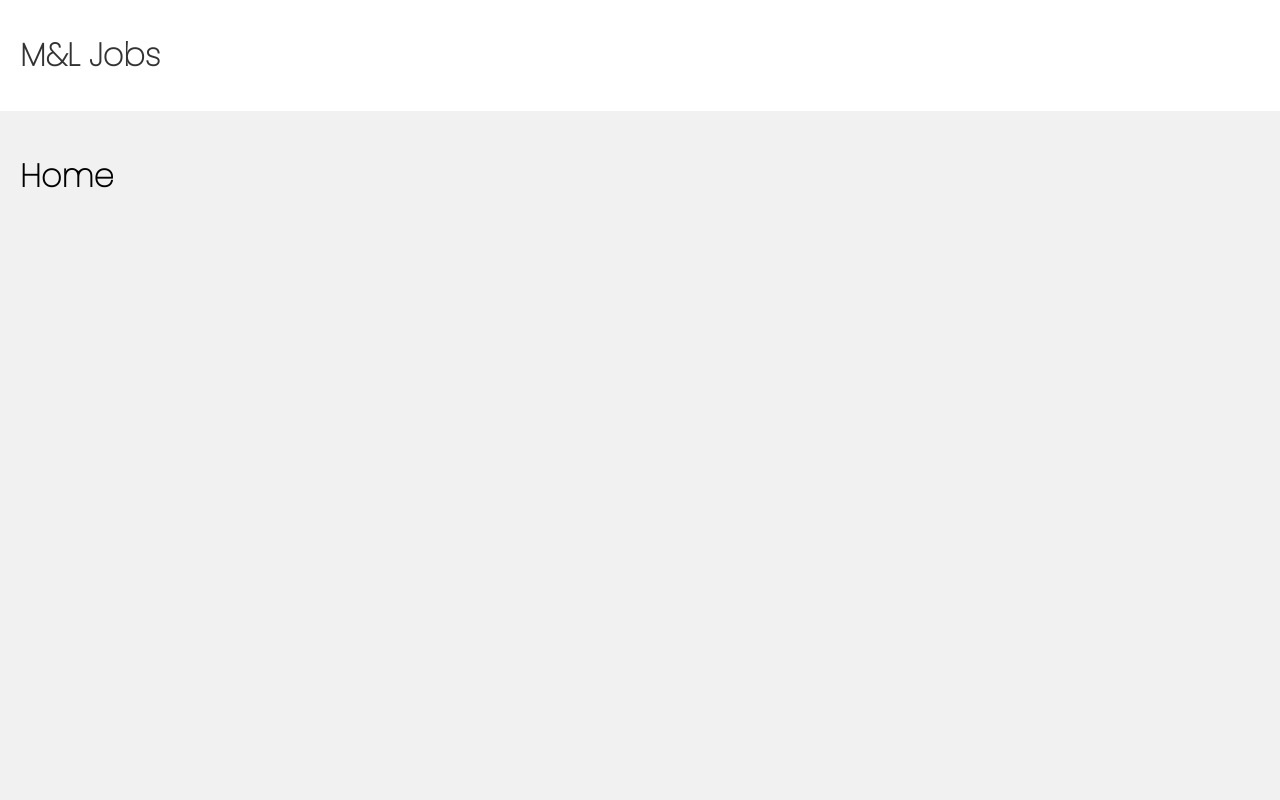
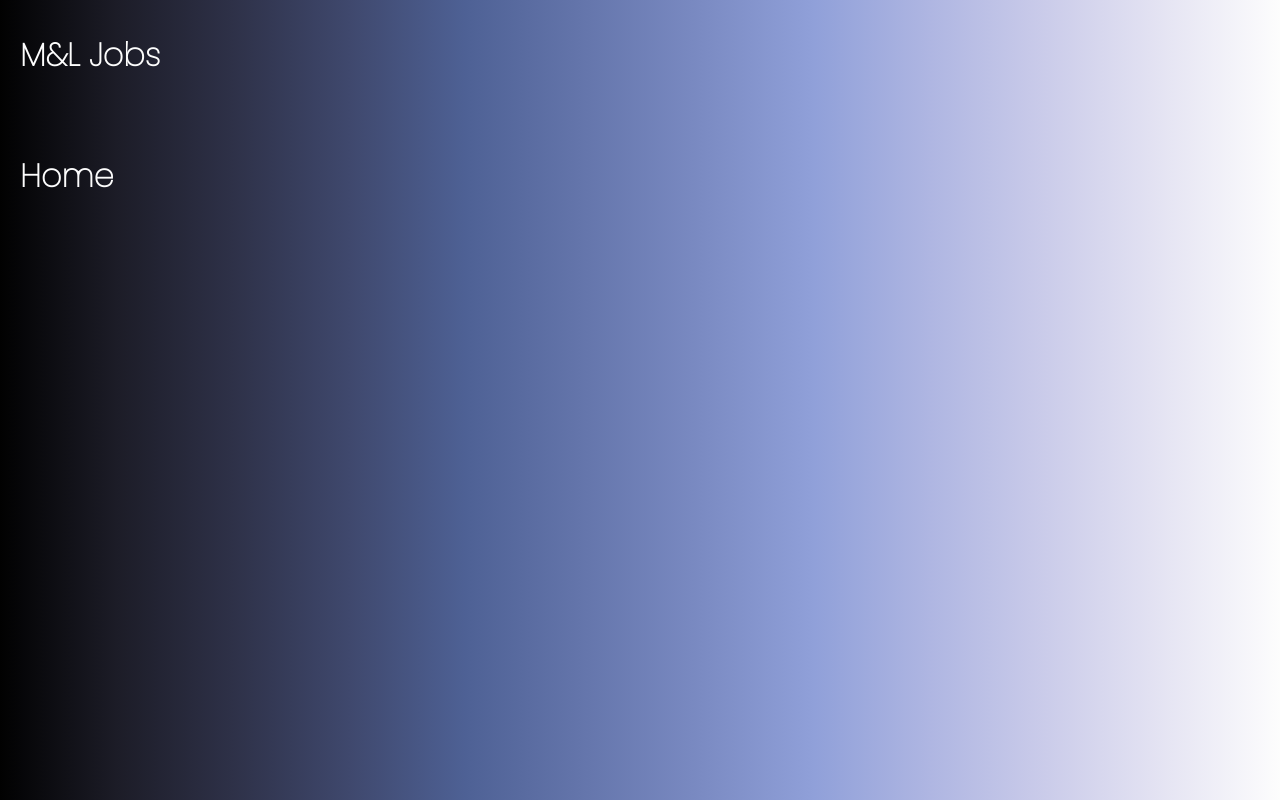
Before and after one commit to Manalbariz/JobBoard, a React (Vite) app in the folder frontend/: page / in a window 1280 px wide. Built offline with nearby package versions, Linux system fonts and the light colour scheme.

Commit message:
CORS err ok, get all jobs in the front end

```diff
--- a/frontend/package.json
+++ b/frontend/package.json
@@ -10,8 +10,10 @@
     "preview": "vite preview"
   },
   "dependencies": {
+    "axios": "^1.5.1",
     "react": "^18.2.0",
     "react-dom": "^18.2.0",
+    "react-helmet": "^6.1.0",
     "react-router-dom": "^6.16.0"
   },
   "devDependencies": {
--- a/frontend/src/App.jsx
+++ b/frontend/src/App.jsx
@@ -1,6 +1,8 @@
 import { BrowserRouter, Routes, Route } from "react-router-dom";
+import { Helmet } from "react-helmet";
 //pages import
 import Home from "./pages/Home";
+import Jobs from "./pages/Jobs";
 //components import
 import NavBar from "./components/NavBar";
 
@@ -8,11 +10,15 @@ function App() {
   return (
     <>
       <div className="App">
+        <Helmet>
+          <style>{`body {background-image: linear-gradient(to left, #fdfdfd, #e5e4f3, #cbccea, #afb6e2, #90a0d9, #7a8ac2, #6475ab, #4e6195, #3f486d, #2e3148, #1c1c27, #010101)}`}</style>
+        </Helmet>
         <BrowserRouter>
           <NavBar />
           <div className="pages">
             <Routes>
               <Route path="/" element={<Home />} />
+              <Route path="/jobs" element={<Jobs />} />
             </Routes>
           </div>
         </BrowserRouter>
--- /dev/null
+++ b/frontend/src/components/JobsDetails.jsx
@@ -0,0 +1,11 @@
+const JobsDetails = ({ job }) => {
+    return (
+        <div className="job-details">
+            <h4>{job.Title}</h4>
+            <p><strong>Déscription du post :</strong> {job.Description}</p>
+
+        </div>
+    )
+}
+
+export default JobsDetails
--- a/frontend/src/index.css
+++ b/frontend/src/index.css
@@ -1,20 +1,22 @@
 /*google font*/
 
-@import url('https://fonts.googleapis.com/css2?family=Poppins:wght@100&display=swap');
+@import url("https://fonts.googleapis.com/css2?family=Poppins:wght@100&display=swap");
 
 /* layout */
 :root {
   --primary: #1aac83;
   --error: #e7195a;
 }
+html, body {
+    width: 100%;
+    height: 100%;
+}
 body {
-    background: #f1f1f1;
   margin: 0;
   font-family: "Poppins";
+  color: #fdfdfd;
 }
-header {
-    background: #fff;
-}
+
 
 header .container {
   max-width: 1400px;
@@ -26,7 +28,7 @@ header .container {
 }
 
 header a {
-    color: #333;
+  color: #fdfdfd;
   text-decoration: none;
 }
 .pages {
--- /dev/null
+++ b/frontend/src/pages/Jobs.jsx
@@ -0,0 +1,32 @@
+import { useEffect, useState } from "react";
+import axios from "axios";
+
+//import components
+import JobsDetails from "../components/JobsDetails";
+
+const Jobs = () => {
+  const [jobs, setJobs] = useState(null);
+
+  useEffect(() => {
+    axios
+      .get("http://localhost:3000/api/jobs")
+      .then((response) => {
+        setJobs(response.data);
+      })
+      .catch((error) => {
+        console.error("Erreur lors de la récupération des données :", error);
+      });
+  }, []);
+
+  return (
+    <div className="Jobs">
+      <h1>All Jobs</h1>
+      {jobs &&
+        jobs.map((job) => (
+          <JobsDetails key={job._id} job={job}/>
+        ))}
+    </div>
+  );
+};
+
+export default Jobs;
```
Also changed, not shown: 1 other file (tests, documents, lock files or other folders). Lines whose indentation alone changed are shown as unchanged.
